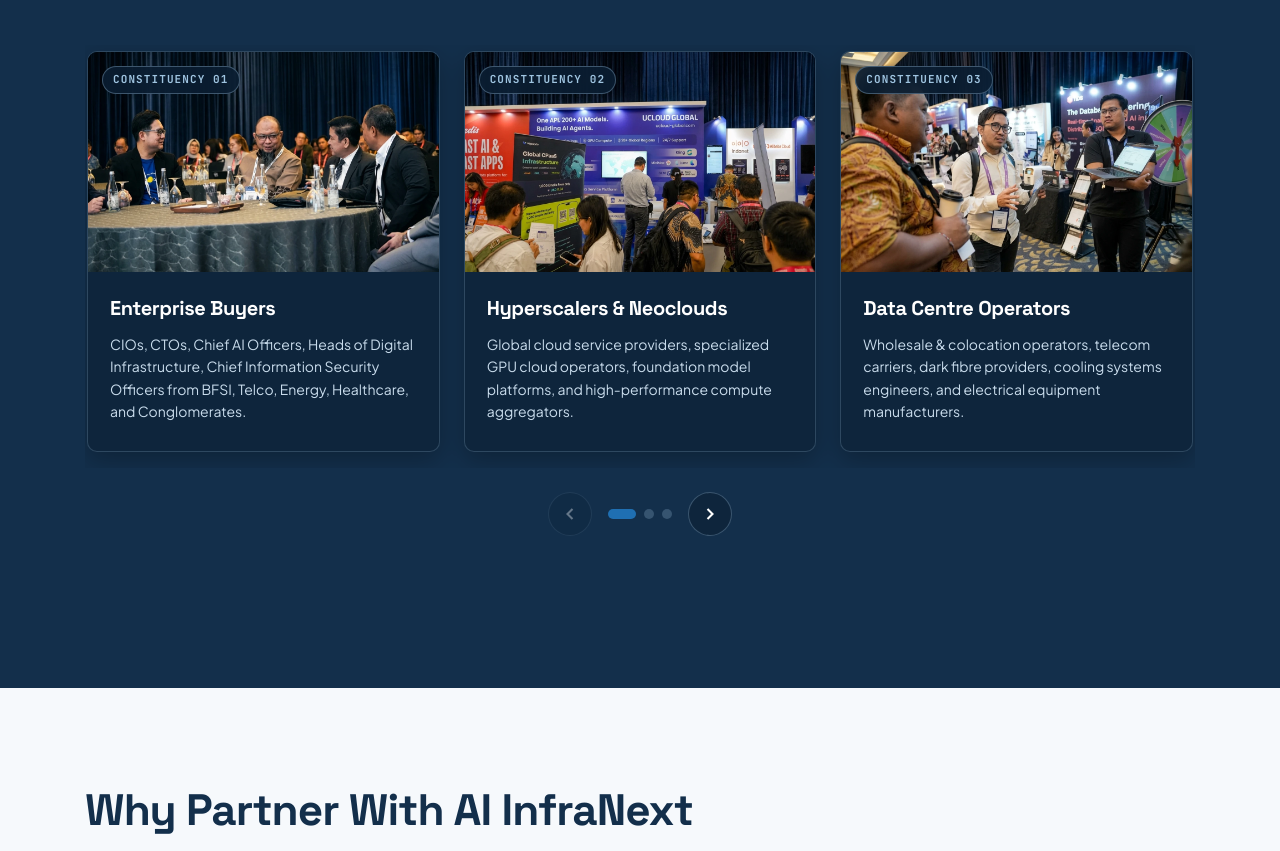
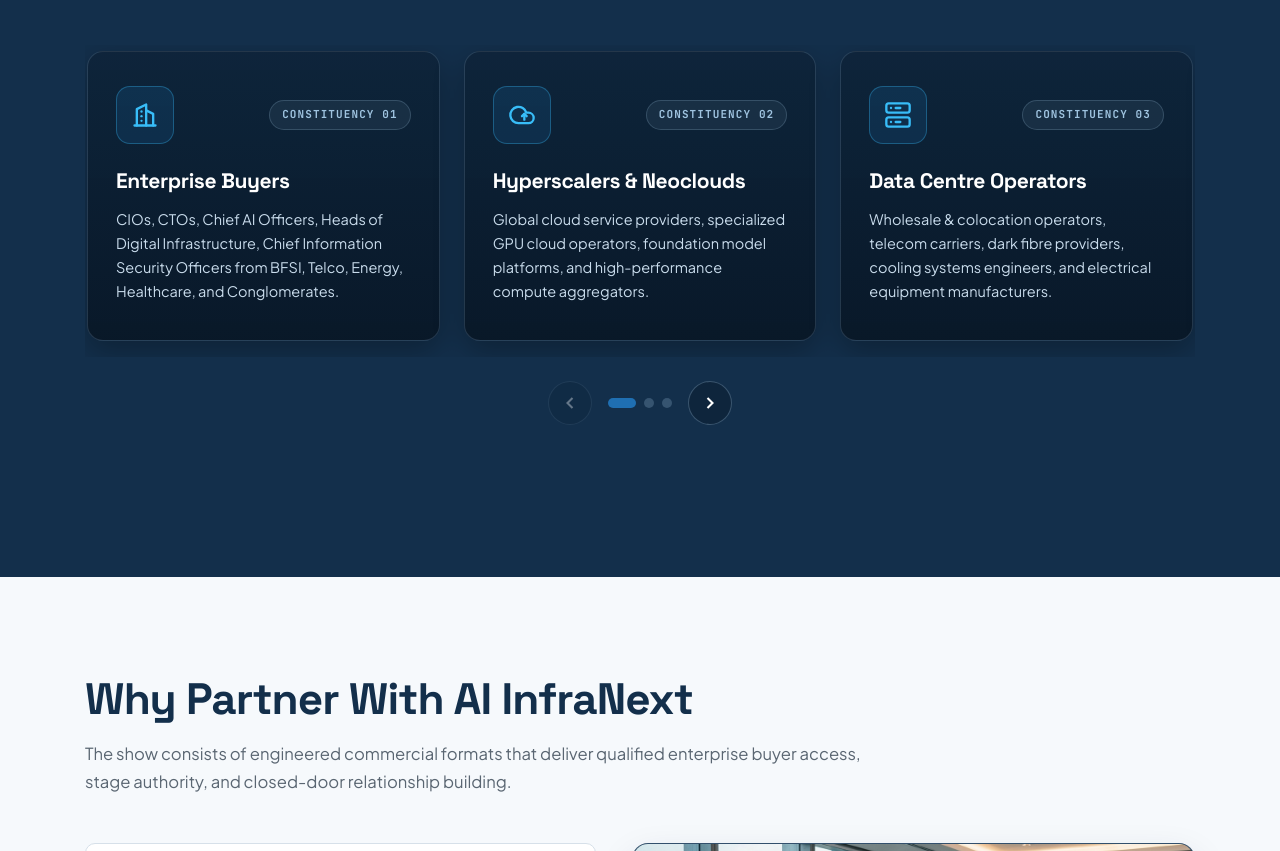
Before and after one commit to Trescon-Events/AI-Infranext-Series, a website: page index.html in a window 1280 px wide. Shown: the part 3891-4742 px from the top of the page. Drawn offline with Linux system fonts and the light colour scheme; a script that the page names is missing.

Commit message:
Replace photographic images with technical icon boxes for the five constituencies

```diff
--- a/assets/css/infranext-theme.css
+++ b/assets/css/infranext-theme.css
@@ -1402,63 +1402,85 @@ a, a:hover, a:focus, a:active {
 }
 
 .ain-constituency-card {
-  background: var(--navy-surface);
-  border: 1px solid var(--line-dark);
-  border-radius: var(--radius-md);
-  overflow: hidden;
+  background: linear-gradient(180deg, rgba(14, 36, 58, 0.95) 0%, rgba(9, 24, 40, 0.98) 100%);
+  border: 1px solid rgba(159, 196, 224, 0.18);
+  border-radius: var(--radius-lg, 16px);
+  padding: 34px 28px 36px;
   transition: all var(--transition);
   display: flex;
   flex-direction: column;
   height: 100%;
-  box-shadow: 0 8px 24px rgba(0, 0, 0, 0.25);
+  box-shadow: 0 10px 30px rgba(0, 0, 0, 0.28);
+  position: relative;
+  overflow: hidden;
+}
+
+.ain-constituency-card::before {
+  content: "";
+  position: absolute;
+  top: 0;
+  left: 0;
+  right: 0;
+  height: 2px;
+  background: linear-gradient(90deg, transparent, rgba(56, 189, 248, 0.7), transparent);
+  opacity: 0;
+  transition: opacity 0.3s ease;
 }
 
 .ain-constituency-card:hover {
-  transform: translateY(-5px);
-  border-color: var(--accent);
-  box-shadow: 0 16px 36px rgba(0, 0, 0, 0.45);
-}
-
-.ain-constituency-img-wrap {
-  position: relative;
-  width: 100%;
-  height: 220px;
-  overflow: hidden;
-  background: var(--navy-deep);
-}
-
-.ain-constituency-img {
-  width: 100%;
-  height: 100%;
-  object-fit: cover;
-  display: block;
-  transition: transform 0.6s cubic-bezier(0.16, 1, 0.3, 1);
-}
-
-.ain-constituency-card:hover .ain-constituency-img {
-  transform: scale(1.05);
+  transform: translateY(-6px);
+  border-color: rgba(56, 189, 248, 0.45);
+  box-shadow: 0 18px 42px rgba(0, 0, 0, 0.45), 0 0 24px rgba(56, 189, 248, 0.12);
+}
+
+.ain-constituency-card:hover::before {
+  opacity: 1;
+}
+
+.ain-constituency-header {
+  display: flex;
+  align-items: center;
+  justify-content: space-between;
+  margin-bottom: 24px;
+}
+
+.ain-constituency-icon-box {
+  width: 58px;
+  height: 58px;
+  border-radius: 14px;
+  background: rgba(31, 111, 178, 0.18);
+  border: 1px solid rgba(56, 189, 248, 0.32);
+  display: flex;
+  align-items: center;
+  justify-content: center;
+  color: #38BDF8;
+  transition: all 0.3s ease;
+  flex-shrink: 0;
+}
+
+.ain-constituency-card:hover .ain-constituency-icon-box {
+  background: rgba(31, 111, 178, 0.35);
+  border-color: #38BDF8;
+  color: #FFFFFF;
+  transform: scale(1.06);
+  box-shadow: 0 0 22px rgba(56, 189, 248, 0.35);
 }
 
 .ain-constituency-badge {
-  position: absolute;
-  top: 14px;
-  left: 14px;
-  background: rgba(11, 30, 51, 0.88);
-  backdrop-filter: blur(8px);
-  -webkit-backdrop-filter: blur(8px);
-  border: 1px solid rgba(159, 196, 224, 0.35);
-  color: var(--tint);
+  background: rgba(159, 196, 224, 0.08);
+  border: 1px solid rgba(159, 196, 224, 0.22);
+  color: var(--tint, #9FC4E0);
   font-family: "JetBrains Mono", monospace;
   font-size: 11px;
   font-weight: 700;
   letter-spacing: 0.1em;
-  padding: 4px 10px;
+  padding: 5px 12px;
   border-radius: var(--radius-pill);
   text-transform: uppercase;
 }
 
 .ain-constituency-body {
-  padding: 24px 22px 28px;
+  padding: 0;
   flex: 1;
   display: flex;
   flex-direction: column;
@@ -1466,17 +1488,18 @@ a, a:hover, a:focus, a:active {
 
 .ain-constituency-title {
   font-family: "Space Grotesk", sans-serif;
-  font-size: 20px;
+  font-size: 21px;
   font-weight: 700;
   color: #FFFFFF;
-  margin: 0 0 12px;
+  margin: 0 0 14px;
   line-height: 1.25;
 }
 
 .ain-constituency-profiles {
-  font-size: 14px;
+  font-family: "Plus Jakarta Sans", sans-serif;
+  font-size: 14.5px;
   color: #C9DCEC;
-  line-height: 1.6;
+  line-height: 1.65;
   margin: 0;
 }
 
--- a/index.html
+++ b/index.html
@@ -31,7 +31,7 @@
 
   <!-- Stylesheets -->
   <link rel="stylesheet" href="assets/css/bootstrap.min.css" />
-  <link rel="stylesheet" href="assets/css/infranext-theme.css?v=4" />
+  <link rel="stylesheet" href="assets/css/infranext-theme.css?v=5" />
 
   <!-- Structured Data (JSON-LD) -->
   <script type="application/ld+json">
@@ -348,8 +348,17 @@
               <!-- Slide 1 -->
               <div class="ain-constituency-slide">
                 <div class="ain-constituency-card">
-                  <div class="ain-constituency-img-wrap">
-                    <img src="assets/img/constituencies/constituency-01-enterprise-buyers.webp" alt="Enterprise Buyers" class="ain-constituency-img" />
+                  <div class="ain-constituency-header">
+                    <div class="ain-constituency-icon-box" aria-hidden="true">
+                      <svg width="28" height="28" viewBox="0 0 24 24" fill="none" stroke="currentColor" stroke-width="2" stroke-linecap="round" stroke-linejoin="round">
+                        <path d="M3 21h18"></path>
+                        <path d="M5 21V7l8-4v18"></path>
+                        <path d="M19 21V11l-6-3"></path>
+                        <line x1="9" y1="9" x2="9" y2="9.01"></line>
+                        <line x1="9" y1="13" x2="9" y2="13.01"></line>
+                        <line x1="9" y1="17" x2="9" y2="17.01"></line>
+                      </svg>
+                    </div>
                     <span class="ain-constituency-badge">CONSTITUENCY 01</span>
                   </div>
                   <div class="ain-constituency-body">
@@ -362,8 +371,14 @@
               <!-- Slide 2 -->
               <div class="ain-constituency-slide">
                 <div class="ain-constituency-card">
-                  <div class="ain-constituency-img-wrap">
-                    <img src="assets/img/constituencies/constituency-02-hyperscalers-cloud.webp" alt="Hyperscalers and Neoclouds" class="ain-constituency-img" />
+                  <div class="ain-constituency-header">
+                    <div class="ain-constituency-icon-box" aria-hidden="true">
+                      <svg width="28" height="28" viewBox="0 0 24 24" fill="none" stroke="currentColor" stroke-width="2" stroke-linecap="round" stroke-linejoin="round">
+                        <path d="M17.5 19H9a7 7 0 1 1 6.71-9h1.79a4.5 4.5 0 1 1 0 9Z"></path>
+                        <polyline points="12 13 14 11 16 13"></polyline>
+                        <line x1="14" y1="11" x2="14" y2="16"></line>
+                      </svg>
+                    </div>
                     <span class="ain-constituency-badge">CONSTITUENCY 02</span>
                   </div>
                   <div class="ain-constituency-body">
@@ -376,8 +391,17 @@
               <!-- Slide 3 -->
               <div class="ain-constituency-slide">
                 <div class="ain-constituency-card">
-                  <div class="ain-constituency-img-wrap">
-                    <img src="assets/img/constituencies/constituency-03-datacenter-operators.webp" alt="Data Centre and Network Operators" class="ain-constituency-img" />
+                  <div class="ain-constituency-header">
+                    <div class="ain-constituency-icon-box" aria-hidden="true">
+                      <svg width="28" height="28" viewBox="0 0 24 24" fill="none" stroke="currentColor" stroke-width="2" stroke-linecap="round" stroke-linejoin="round">
+                        <rect x="2" y="2" width="20" height="8" rx="2" ry="2"></rect>
+                        <rect x="2" y="14" width="20" height="8" rx="2" ry="2"></rect>
+                        <line x1="6" y1="6" x2="6.01" y2="6"></line>
+                        <line x1="6" y1="18" x2="6.01" y2="18"></line>
+                        <line x1="10" y1="6" x2="14" y2="6"></line>
+                        <line x1="10" y1="18" x2="14" y2="18"></line>
+                      </svg>
+                    </div>
                     <span class="ain-constituency-badge">CONSTITUENCY 03</span>
                   </div>
                   <div class="ain-constituency-body">
@@ -390,8 +414,18 @@
               <!-- Slide 4 -->
               <div class="ain-constituency-slide">
                 <div class="ain-constituency-card">
-                  <div class="ain-constituency-img-wrap">
-                    <img src="assets/img/constituencies/constituency-04-government-regulators.webp" alt="Government and Regulators" class="ain-constituency-img" />
+                  <div class="ain-constituency-header">
+                    <div class="ain-constituency-icon-box" aria-hidden="true">
+                      <svg width="28" height="28" viewBox="0 0 24 24" fill="none" stroke="currentColor" stroke-width="2" stroke-linecap="round" stroke-linejoin="round">
+                        <line x1="3" y1="21" x2="21" y2="21"></line>
+                        <line x1="3" y1="10" x2="21" y2="10"></line>
+                        <polyline points="3 10 12 4 21 10"></polyline>
+                        <line x1="6" y1="10" x2="6" y2="21"></line>
+                        <line x1="10" y1="10" x2="10" y2="21"></line>
+                        <line x1="14" y1="10" x2="14" y2="21"></line>
+                        <line x1="18" y1="10" x2="18" y2="21"></line>
+                      </svg>
+                    </div>
                     <span class="ain-constituency-badge">CONSTITUENCY 04</span>
                   </div>
                   <div class="ain-constituency-body">
@@ -404,8 +438,15 @@
               <!-- Slide 5 -->
               <div class="ain-constituency-slide">
                 <div class="ain-constituency-card">
-                  <div class="ain-constituency-img-wrap">
-                    <img src="assets/img/constituencies/constituency-05-infrastructure-capital.webp" alt="Infrastructure Capital" class="ain-constituency-img" />
+                  <div class="ain-constituency-header">
+                    <div class="ain-constituency-icon-box" aria-hidden="true">
+                      <svg width="28" height="28" viewBox="0 0 24 24" fill="none" stroke="currentColor" stroke-width="2" stroke-linecap="round" stroke-linejoin="round">
+                        <line x1="18" y1="20" x2="18" y2="10"></line>
+                        <line x1="12" y1="20" x2="12" y2="4"></line>
+                        <line x1="6" y1="20" x2="6" y2="14"></line>
+                        <polyline points="2 8 6 4 12 10 18 4"></polyline>
+                      </svg>
+                    </div>
                     <span class="ain-constituency-badge">CONSTITUENCY 05</span>
                   </div>
                   <div class="ain-constituency-body">
```
